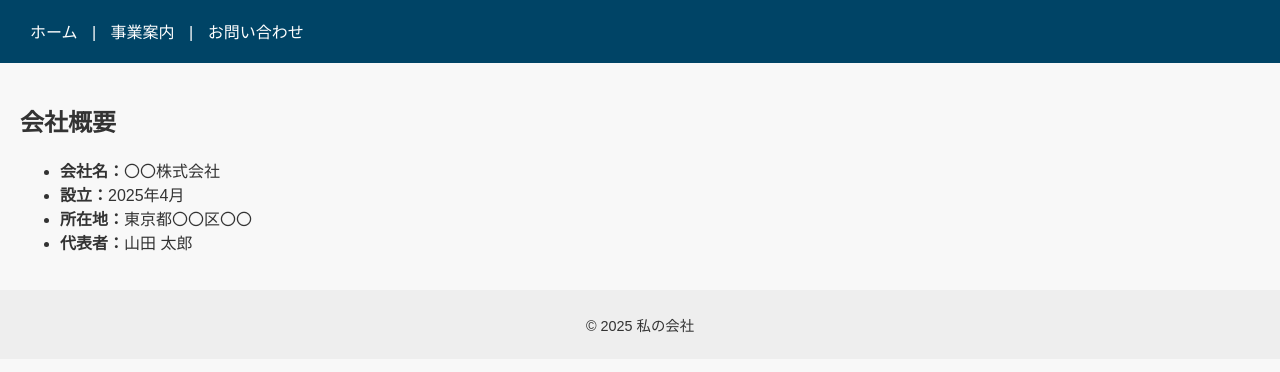
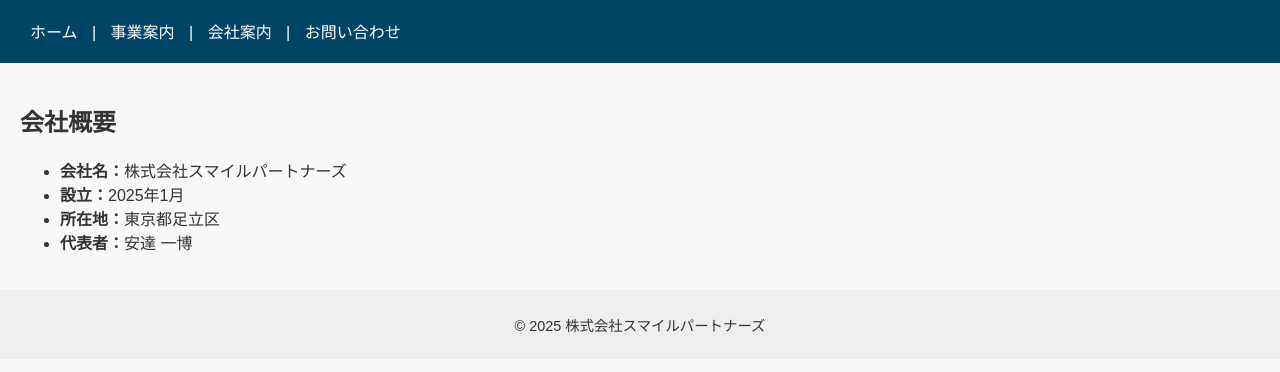
Before and after one commit to smile-partners/my-website, a plain HTML site: page company.html in a window 1280 px wide. Shown: the part 90-462 px from the top of the page. Drawn offline with Linux system fonts and the light colour scheme.

Commit message:
Add files via upload

```diff
--- a/company.html
+++ b/company.html
@@ -11,20 +11,21 @@
     <nav>
       <a href="index.html">ホーム</a> |
       <a href="business.html">事業案内</a> |
+      <a href="company.html">会社案内</a> |
       <a href="contact.html">お問い合わせ</a>
     </nav>
   </header>
   <main>
     <h2>会社概要</h2>
     <ul>
-      <li><strong>会社名：</strong>〇〇株式会社</li>
-      <li><strong>設立：</strong>2025年4月</li>
-      <li><strong>所在地：</strong>東京都〇〇区〇〇</li>
-      <li><strong>代表者：</strong>山田 太郎</li>
+      <li><strong>会社名：</strong>株式会社スマイルパートナーズ</li>
+      <li><strong>設立：</strong>2025年1月</li>
+      <li><strong>所在地：</strong>東京都足立区</li>
+      <li><strong>代表者：</strong>安達 一博</li>
     </ul>
   </main>
   <footer>
-    <p>&copy; 2025 私の会社</p>
+    <p>&copy; 2025 株式会社スマイルパートナーズ</p>
   </footer>
 </body>
 </html>
```
Also changed, not shown: business.html (+2 -1 lines), contact.html (+3 -2 lines), index.html (+7 -6 lines).
